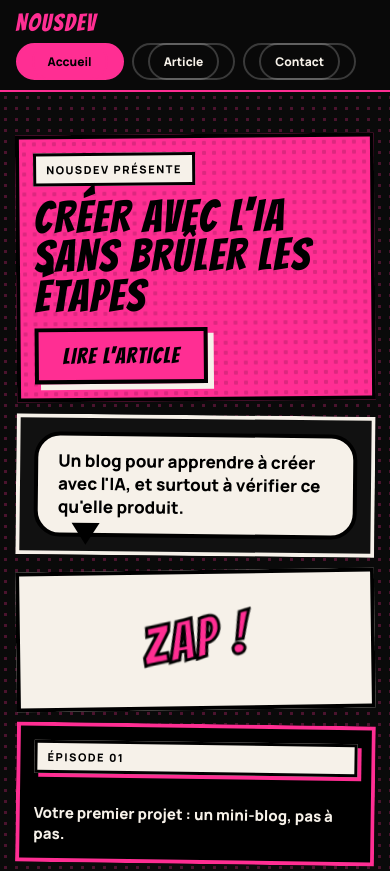
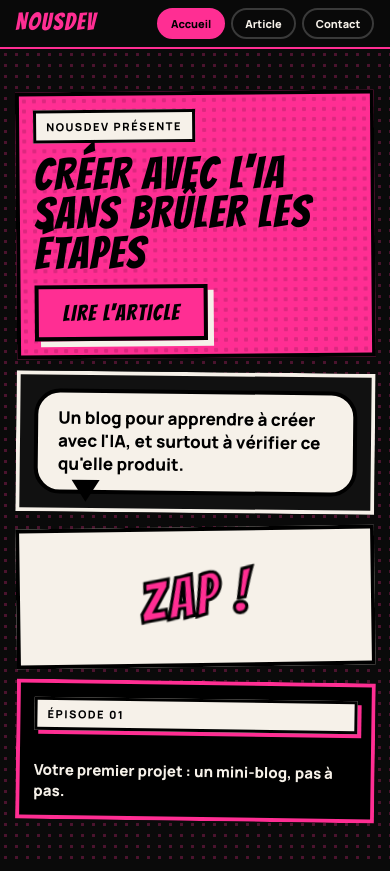
Before and after one commit to EF-ARMEL/BLOG_AI_EPISODE-1, a Next.js app: page / in a window 390 px wide. Shown: the top 871 px of the page. Built offline with nearby package versions, Linux system fonts and the light colour scheme.

Commit message:
fix(header): refactorisation responsive — le bouton Contact ne dépasse plus sur mobile

```diff
--- a/src/app/globals.css
+++ b/src/app/globals.css
@@ -34,40 +34,62 @@ body {
   top: 0;
   z-index: 1000;
   display: flex;
-  gap: 8px;
   align-items: center;
-  flex-wrap: wrap;
-  padding: 10px 4vw;
+  gap: 6px;
+  padding: 8px 4vw;
   background: rgba(10, 10, 10, 0.96);
   backdrop-filter: blur(12px);
   -webkit-backdrop-filter: blur(12px);
   border-bottom: 2px solid var(--pk);
+  width: 100%;
+  box-sizing: border-box;
+  overflow: hidden;
+}
+
+.logo-link {
+  text-decoration: none;
+  flex-shrink: 0;
+  margin-right: auto;
 }
 
 .tabs b {
   font: 400 1.5rem 'Bangers';
   letter-spacing: .06em;
   color: var(--pk);
-  margin-right: auto;
 }
 
-.tabs button, .tabs a {
-  font: 800 12px var(--bd);
+.tabs-nav {
+  display: flex;
+  gap: 6px;
+  align-items: center;
+  flex-shrink: 0;
+}
+
+.nav-link {
+  font: 800 11px var(--bd);
   color: var(--wh);
-  background: none;
+  background: transparent;
   border: 2px solid #ffffff33;
   border-radius: 99px;
-  padding: 8px 14px;
+  padding: 6px 12px;
   cursor: pointer;
   text-decoration: none;
-  transition: .3s;
+  transition: background .25s, color .25s, border-color .25s;
+  white-space: nowrap;
 }
 
-.tabs button[aria-pressed="true"], .tabs a[aria-current="page"] {
+.nav-link:hover {
+  border-color: var(--pk);
+  color: var(--pk);
+}
+
+.nav-link-active,
+.nav-link[aria-current="page"] {
   background: var(--pk);
-  color: #000;
+  color: #000 !important;
   border-color: var(--pk);
 }
+
 
 /* Progression Bar */
 #pg {
--- a/src/components/Header.tsx
+++ b/src/components/Header.tsx
@@ -6,61 +6,22 @@ import { usePathname } from 'next/navigation';
 export default function Header() {
   const pathname = usePathname();
 
+  const navLink = (href: string, label: string) => {
+    const active = pathname === href;
+    return (
+      <Link href={href} aria-current={active ? 'page' : undefined} className={`nav-link${active ? ' nav-link-active' : ''}`}>
+        {label}
+      </Link>
+    );
+  };
+
   return (
     <header className="tabs">
-      <b>Nousdev</b>
-      <nav style={{ display: 'flex', gap: '8px' }}>
-        <Link href="/" aria-current={pathname === '/' ? 'page' : undefined} style={{ color: 'inherit', textDecoration: 'none' }}>
-          <span
-            className={pathname === '/' ? 'active-link' : ''}
-            style={{
-              padding: '8px 14px',
-              borderRadius: '99px',
-              border: '2px solid',
-              fontSize: '12px',
-              fontWeight: 800,
-              cursor: 'pointer',
-              backgroundColor: pathname === '/' ? 'var(--pk)' : 'transparent',
-              color: pathname === '/' ? '#000' : 'var(--wh)',
-              borderColor: pathname === '/' ? 'var(--pk)' : '#ffffff33'
-            }}>
-            Accueil
-          </span>
-        </Link>
-        <Link href="/article" aria-current={pathname === '/article' ? 'page' : undefined} style={{ color: 'inherit', textDecoration: 'none' }}>
-          <span
-            className={pathname === '/article' ? 'active-link' : ''}
-            style={{
-              padding: '8px 14px',
-              borderRadius: '99px',
-              border: '2px solid',
-              fontSize: '12px',
-              fontWeight: 800,
-              cursor: 'pointer',
-              backgroundColor: pathname === '/article' ? 'var(--pk)' : 'transparent',
-              color: pathname === '/article' ? '#000' : 'var(--wh)',
-              borderColor: pathname === '/article' ? 'var(--pk)' : '#ffffff33'
-            }}>
-            Article
-          </span>
-        </Link>
-        <Link href="/contact" aria-current={pathname === '/contact' ? 'page' : undefined} style={{ color: 'inherit', textDecoration: 'none' }}>
-          <span
-            className={pathname === '/contact' ? 'active-link' : ''}
-            style={{
-              padding: '8px 14px',
-              borderRadius: '99px',
-              border: '2px solid',
-              fontSize: '12px',
-              fontWeight: 800,
-              cursor: 'pointer',
-              backgroundColor: pathname === '/contact' ? 'var(--pk)' : 'transparent',
-              color: pathname === '/contact' ? '#000' : 'var(--wh)',
-              borderColor: pathname === '/contact' ? 'var(--pk)' : '#ffffff33'
-            }}>
-            Contact
-          </span>
-        </Link>
+      <Link href="/" className="logo-link"><b>Nousdev</b></Link>
+      <nav className="tabs-nav">
+        {navLink('/', 'Accueil')}
+        {navLink('/article', 'Article')}
+        {navLink('/contact', 'Contact')}
       </nav>
     </header>
   );
```
